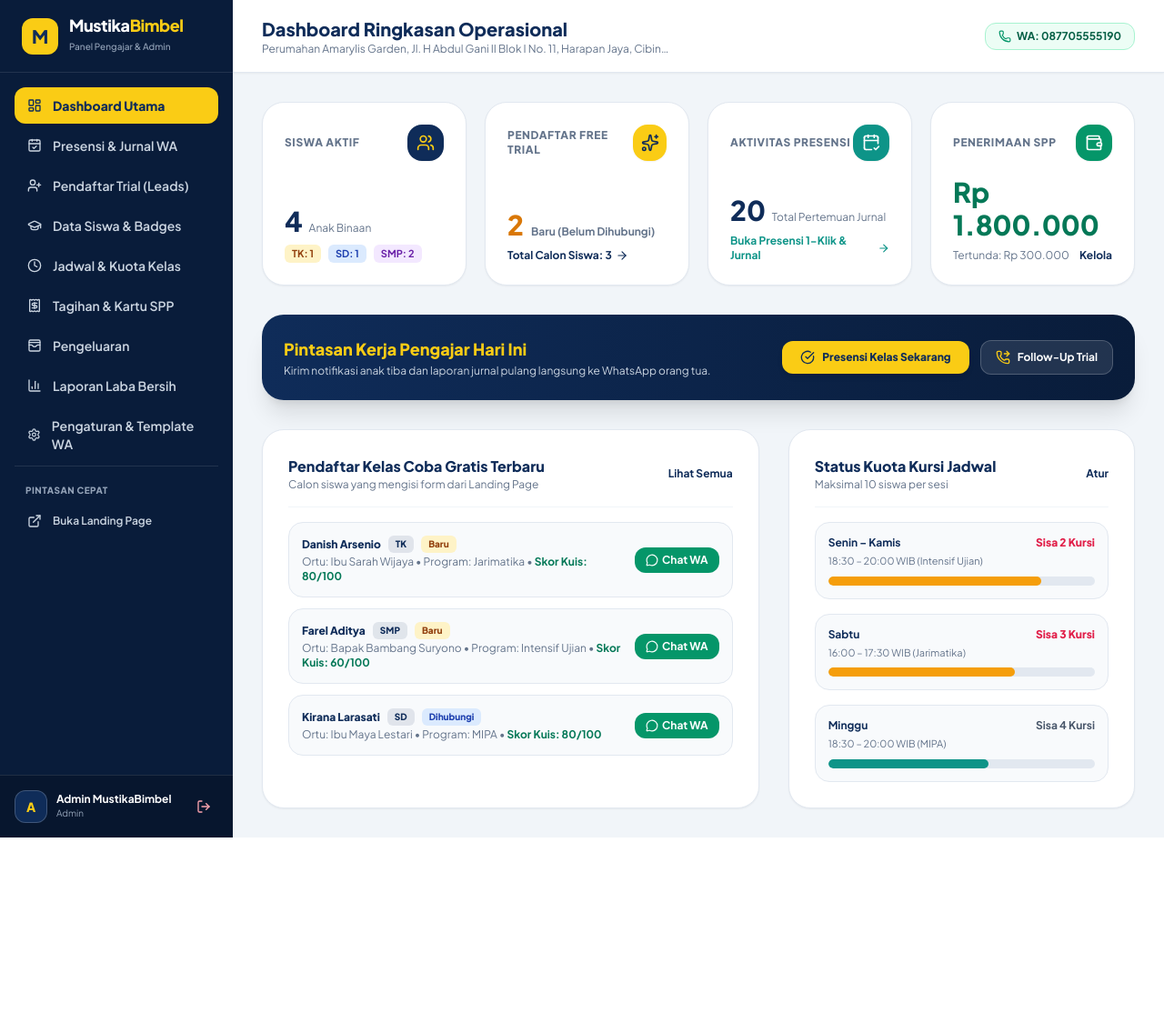
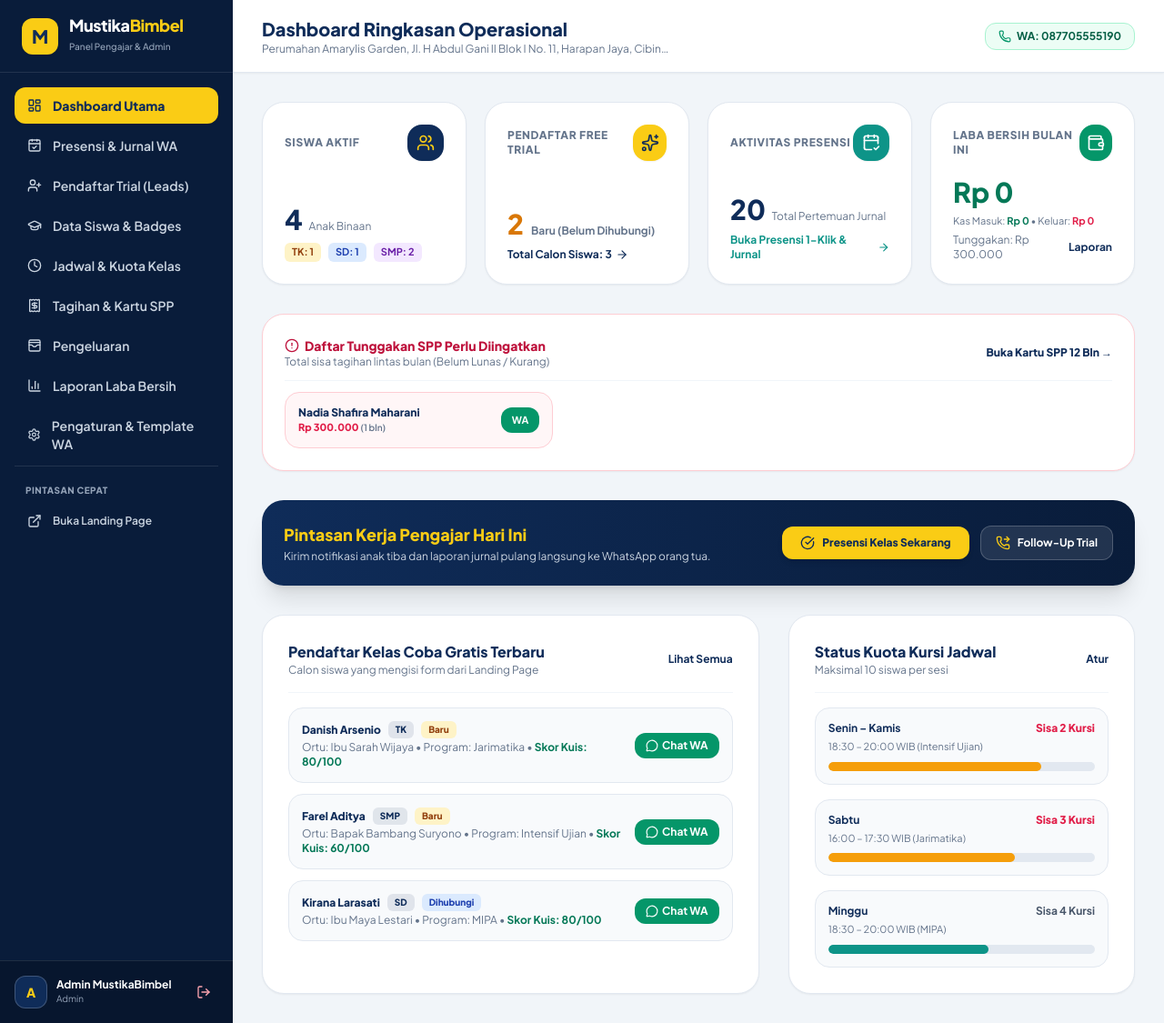
Before and after one commit to LuthfiMirza/mustika-bimbel, a Laravel app: page /admin/dashboard in a window 1280 px wide. Shown: the whole page at 91% size. Before the commit the page ends 921 px from the top, so only its background shows below. Run offline with Laravel 12, Linux system fonts and the light colour scheme; a user stored in the database is signed in; data comes from the database, SQL or seed files in the repository; tables that the repository leaves empty hold one stand-in row (values such as "Sample post"); some libraries are stand-ins or nearby versions.

Commit message:
feat(dashboard): add monthly net profit KPI and top arrears widget

```diff
--- a/app/Http/Controllers/DashboardController.php
+++ b/app/Http/Controllers/DashboardController.php
@@ -2,12 +2,14 @@
 
 namespace App\Http\Controllers;
 
-use App\Models\Program;
+use App\Models\Expense;
+use App\Models\InvoicePayment;
 use App\Models\Schedule;
 use App\Models\Student;
 use App\Models\StudySession;
 use App\Models\TrialLead;
 use App\Models\TuitionInvoice;
+use App\Services\WhatsAppService;
 use Carbon\Carbon;
 use Illuminate\View\View;
 
@@ -33,11 +35,39 @@ class DashboardController extends Controller
         $todaySessionsCount = StudySession::whereDate('session_date', $today)->count();
         $totalSessionsCount = StudySession::count();
 
-        // 4. Financial metrics
-        $paidInvoicesSum = TuitionInvoice::where('status', 'Lunas')->sum('amount');
-        $unpaidInvoicesSum = TuitionInvoice::where('status', 'Belum Lunas')->sum('amount');
+        // 4. Financial metrics (Overall & Current Month Net Profit)
+        $allInvoices = TuitionInvoice::select('id', 'student_id', 'amount', 'paid_amount', 'status', 'paid_at')->get();
+        $paidInvoicesSum = (int) $allInvoices->sum(fn($i) => $i->status === 'Lunas' && (int) $i->paid_amount === 0 ? (int) $i->amount : (int) $i->paid_amount);
+        $unpaidInvoicesSum = (int) $allInvoices->whereIn('status', ['Belum Lunas', 'Kurang'])
+            ->sum(fn($i) => max(0, (int) $i->amount - (int) $i->paid_amount));
 
-        // 5. Recent records
+        $monthCashIn = (int) InvoicePayment::whereYear('payment_date', $today->year)
+            ->whereMonth('payment_date', $today->month)
+            ->sum('amount');
+        $monthExpenses = (int) Expense::whereYear('expense_date', $today->year)
+            ->whereMonth('expense_date', $today->month)
+            ->sum('amount');
+        $monthNetProfit = $monthCashIn - $monthExpenses;
+
+        // 5. Top Arrears Students (Tunggakan Terbesar)
+        $topArrears = Student::with(['invoices' => fn($q) => $q->whereIn('status', ['Belum Lunas', 'Kurang'])->orderBy('due_date')])
+            ->get()
+            ->map(function (Student $s) {
+                $arrears = $s->total_arrears;
+                $firstOpen = $s->invoices->first();
+                return [
+                    'student' => $s,
+                    'arrears' => $arrears,
+                    'open_count' => $s->invoices->count(),
+                    'reminder_url' => $firstOpen ? WhatsAppService::generateTuitionReminderUrl($firstOpen, $arrears) : null,
+                ];
+            })
+            ->filter(fn($item) => $item['arrears'] > 0)
+            ->sortByDesc('arrears')
+            ->take(5)
+            ->values();
+
+        // 6. Recent records
         $recentLeads = TrialLead::with(['program', 'schedule'])->latest()->take(5)->get();
         $schedules = Schedule::with('program')->get();
         $recentSessions = StudySession::with('student')->latest()->take(5)->get();
@@ -53,6 +83,10 @@ class DashboardController extends Controller
             'totalSessionsCount',
             'paidInvoicesSum',
             'unpaidInvoicesSum',
+            'monthCashIn',
+            'monthExpenses',
+            'monthNetProfit',
+            'topArrears',
             'recentLeads',
             'schedules',
             'recentSessions'
--- a/resources/views/admin/dashboard.blade.php
+++ b/resources/views/admin/dashboard.blade.php
@@ -69,23 +69,65 @@
             </div>
         </div>
 
-        <!-- Card 4: Total Pemasukan SPP -->
+        <!-- Card 4: Laba Bersih & Keuangan -->
         <div class="bg-white rounded-3xl p-6 shadow-sm border border-slate-200 flex flex-col justify-between">
             <div class="flex items-center justify-between">
-                <span class="text-xs font-extrabold uppercase tracking-wider text-slate-500">Penerimaan SPP</span>
+                <span class="text-xs font-extrabold uppercase tracking-wider text-slate-500">Laba Bersih Bulan Ini</span>
                 <div class="w-10 h-10 rounded-2xl bg-emerald-600 text-white flex items-center justify-center font-extrabold shadow-sm">
                     <i data-lucide="wallet" class="w-5 h-5"></i>
                 </div>
             </div>
             <div class="mt-4">
-                <span class="text-2xl sm:text-3xl font-extrabold text-emerald-700">Rp {{ number_format($paidInvoicesSum, 0, ',', '.') }}</span>
-                <div class="flex items-center justify-between text-xs text-slate-500 mt-2">
-                    <span>Tertunda: Rp {{ number_format($unpaidInvoicesSum, 0, ',', '.') }}</span>
-                    <a href="{{ route('admin.invoices.index') }}" class="font-bold text-[#0F2C59] hover:underline">Kelola</a>
+                <span class="text-2xl sm:text-3xl font-extrabold {{ $monthNetProfit >= 0 ? 'text-emerald-700' : 'text-rose-600' }}">Rp {{ number_format($monthNetProfit, 0, ',', '.') }}</span>
+                <div class="text-[11px] text-slate-500 mt-1.5">
+                    Kas Masuk: <strong class="text-emerald-700">Rp {{ number_format($monthCashIn, 0, ',', '.') }}</strong> &bull; Keluar: <strong class="text-rose-600">Rp {{ number_format($monthExpenses, 0, ',', '.') }}</strong>
+                </div>
+                <div class="flex items-center justify-between text-xs text-slate-500 mt-1">
+                    <span>Tunggakan: Rp {{ number_format($unpaidInvoicesSum, 0, ',', '.') }}</span>
+                    <a href="{{ route('admin.reports.index') }}" class="font-bold text-[#0F2C59] hover:underline">Laporan</a>
                 </div>
             </div>
         </div>
     </div>
+
+    @if($topArrears->isNotEmpty())
+        <!-- Widget Tunggakan Terbesar -->
+        <div class="bg-white rounded-3xl p-6 shadow-sm border border-rose-200">
+            <div class="flex items-center justify-between pb-3 border-b border-slate-100 mb-3">
+                <div>
+                    <h3 class="text-sm font-extrabold text-rose-700 flex items-center gap-1.5">
+                        <i data-lucide="alert-circle" class="w-4 h-4"></i>
+                        <span>Daftar Tunggakan SPP Perlu Diingatkan</span>
+                    </h3>
+                    <p class="text-xs text-slate-500">Total sisa tagihan lintas bulan (Belum Lunas / Kurang)</p>
+                </div>
+                <a href="{{ route('admin.invoices.card') }}" class="text-xs font-extrabold text-[#0F2C59] hover:underline">
+                    Buka Kartu SPP 12 Bln &rarr;
+                </a>
+            </div>
+            <div class="grid grid-cols-1 md:grid-cols-2 lg:grid-cols-3 gap-3">
+                @foreach($topArrears as $item)
+                    <div class="p-3.5 rounded-2xl bg-rose-50/60 border border-rose-200 flex items-center justify-between gap-3">
+                        <div class="min-w-0">
+                            <a href="{{ route('admin.students.show', $item['student']) }}" class="text-xs font-extrabold text-[#0F2C59] hover:underline block truncate">
+                                {{ $item['student']->full_name }}
+                            </a>
+                            <div class="text-[11px] font-extrabold text-rose-600">
+                                Rp {{ number_format($item['arrears'], 0, ',', '.') }}
+                                <span class="text-[10px] font-semibold text-slate-500">({{ $item['open_count'] }} bln)</span>
+                            </div>
+                        </div>
+                        @if($item['reminder_url'])
+                            <a href="{{ $item['reminder_url'] }}" target="_blank"
+                               class="px-3 py-1.5 rounded-xl bg-emerald-600 hover:bg-emerald-700 text-white text-[11px] font-bold shrink-0">
+                                WA
+                            </a>
+                        @endif
+                    </div>
+                @endforeach
+            </div>
+        </div>
+    @endif
 
     <!-- Quick Shortcuts / Action Bar -->
     <div class="p-6 rounded-3xl bg-gradient-to-r from-[#0F2C59] to-[#091C3A] text-white shadow-xl flex flex-col md:flex-row items-center justify-between gap-4">
```
